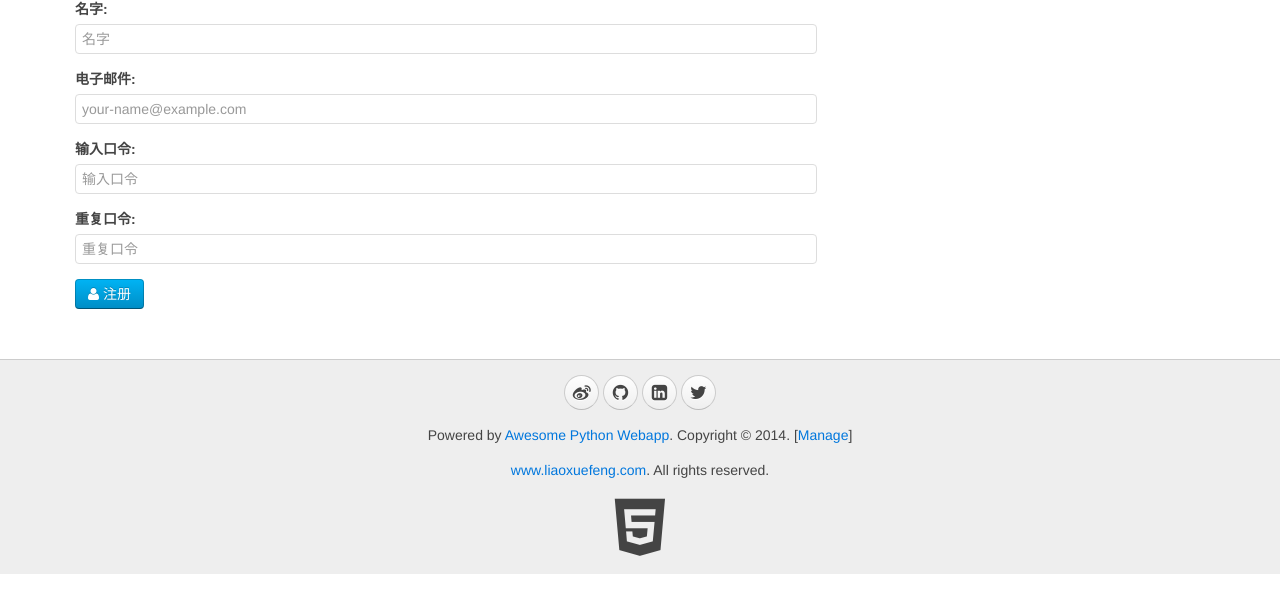
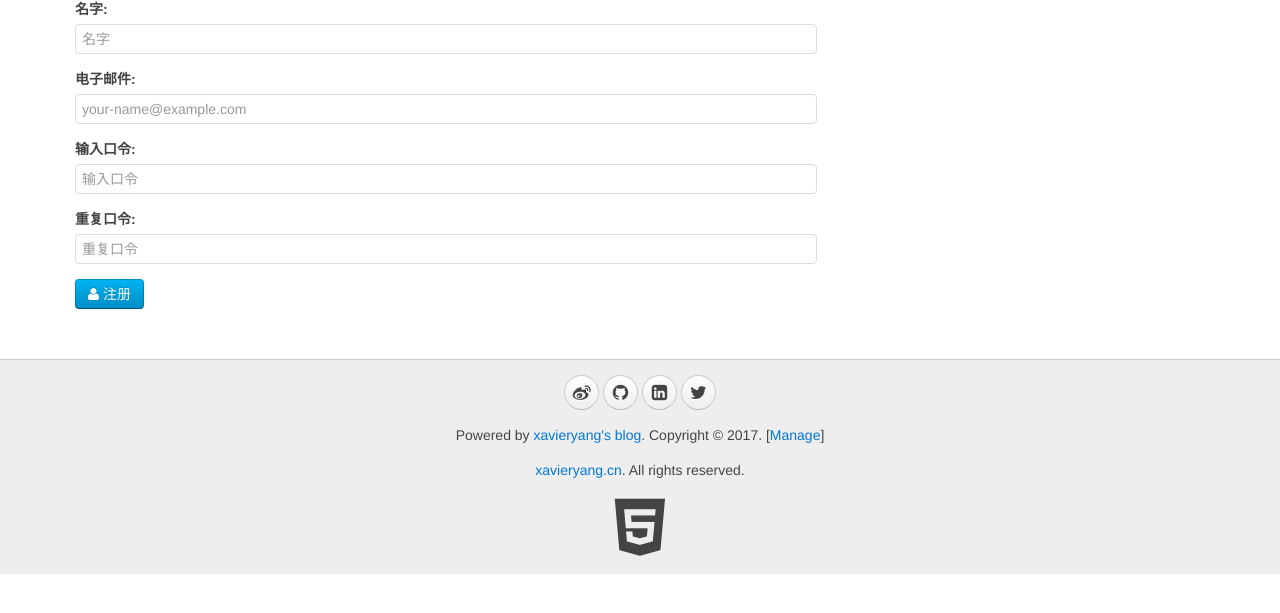
Before and after one commit to xavieryang2011/awesome-python3-webapp, a Python web app: template www/templates/register.html in a window 1280 px wide. Shown: the part 115-728 px from the top of the page. Run offline with Jinja, Linux system fonts and the light colour scheme; the template is opened without the code that fills it, so the values that code supplies are empty.

Commit message:
copyright

```diff
--- a/www/templates/__base__.html
+++ b/www/templates/__base__.html
@@ -79,8 +79,8 @@
                     <a target="_blank" href="http://www.linkedin.com/in/liaoxuefeng" class="uk-icon-button uk-icon-linkedin-square"></a>
                     <a target="_blank" href="https://twitter.com/liaoxuefeng" class="uk-icon-button uk-icon-twitter"></a>
                 </p>
-                <p>Powered by <a href="http://awesome.liaoxuefeng.com">Awesome Python Webapp</a>. Copyright &copy; 2014. [<a href="/manage/blogs" target="_blank">Manage</a>]</p>
-                <p><a href="http://www.liaoxuefeng.com/" target="_blank">www.liaoxuefeng.com</a>. All rights reserved.</p>
+                <p>Powered by <a href="http://awesome.xavieryang.cn">xavieryang's blog</a>. Copyright &copy; 2017. [<a href="/manage/blogs" target="_blank">Manage</a>]</p>
+                <p><a href="http://xavieryang.cn/" target="_blank">xavieryang.cn</a>. All rights reserved.</p>
                 <a target="_blank" href="http://www.w3.org/TR/html5/"><i class="uk-icon-html5" style="font-size:64px; color: #444;"></i></a>
             </div>
 
```
